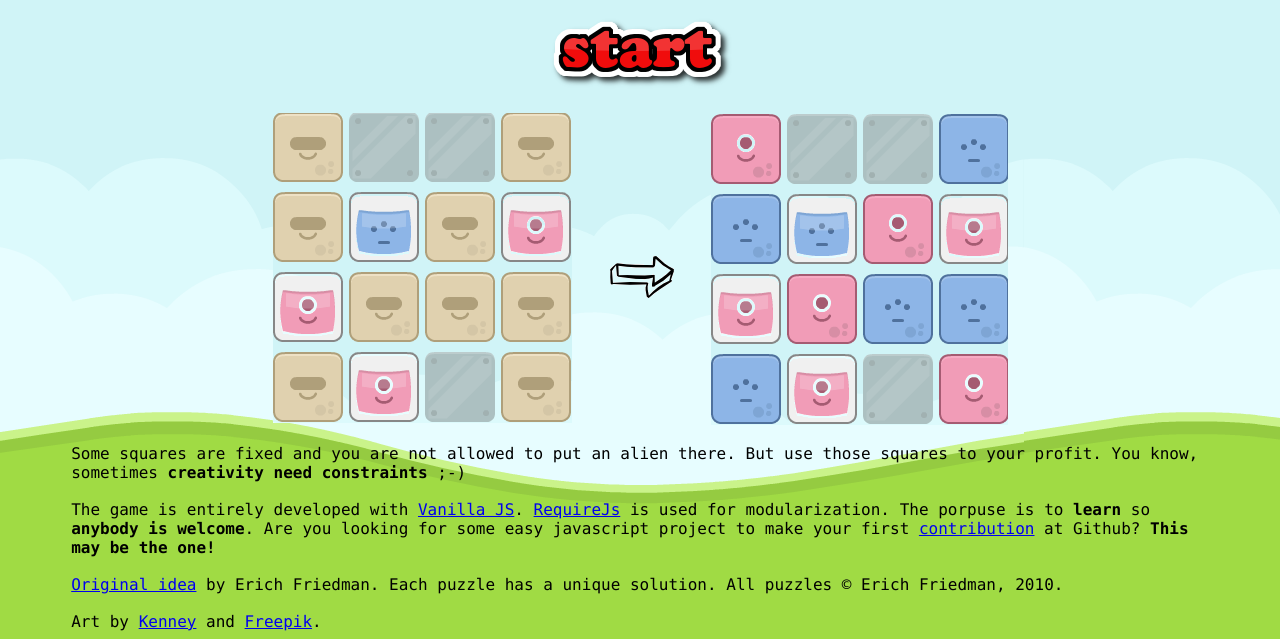
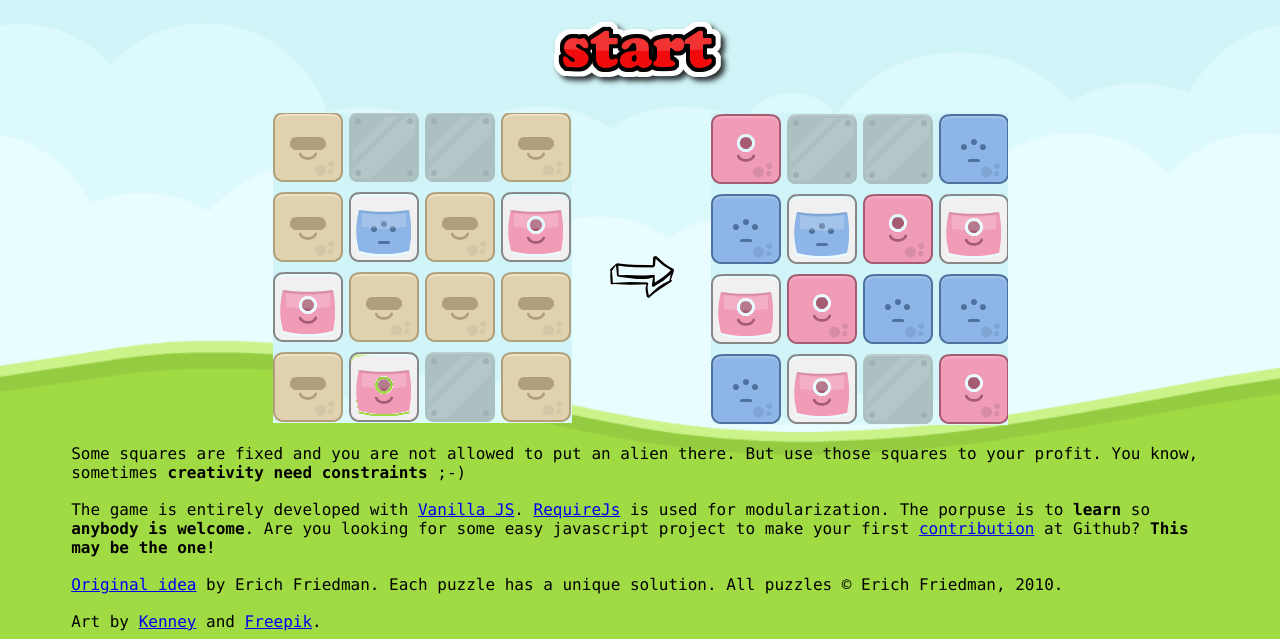
Before and after one commit to raulvillares/3sacrowd, a plain HTML site: page index.html in a window 1280 px wide. Shown: the part 195-834 px from the top of the page. Drawn offline with Linux system fonts and the light colour scheme.

Commit message:
Updated the background size and position so that it doesn't repeat as the browser size changes.

```diff
--- a/styles.css
+++ b/styles.css
@@ -1,3 +1,8 @@
+body {
+	background-size: cover;
+	background-position: center center;
+}
+
 p {
     font-family: "Lucida Console", Monaco, monospace;
 	width: 90%;
```
